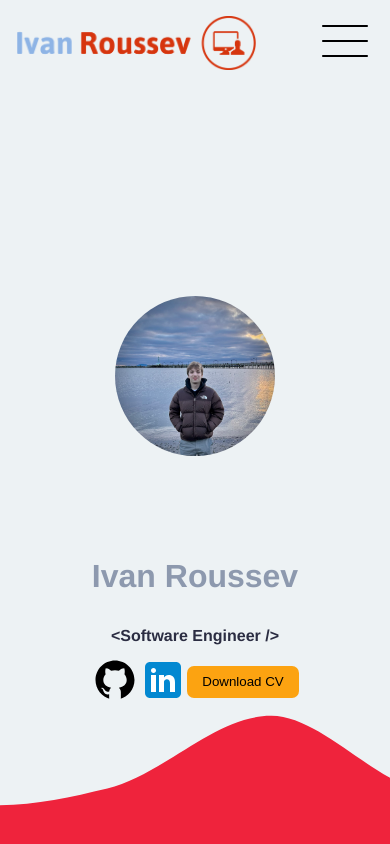
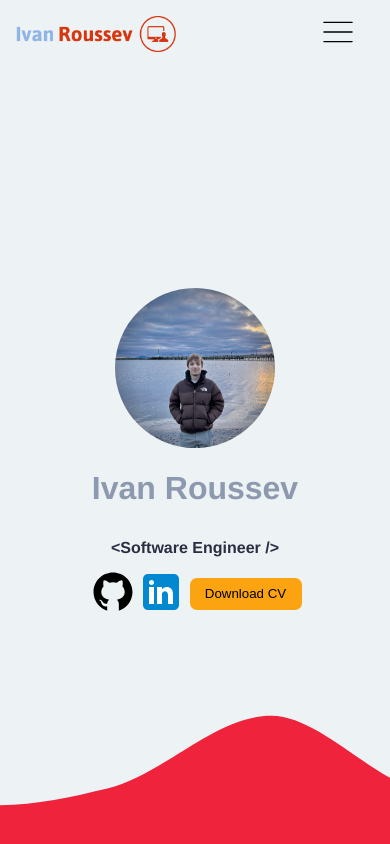
Before and after one commit to IvanRoussev/ivanroussev.com, a React (Create React App) app: page / in a window 390 px wide. Shown: the top 844 px of the page. Built offline with nearby package versions, Linux system fonts and the light colour scheme.

Commit message:
made more changes :)

```diff
--- a/src/App.css
+++ b/src/App.css
@@ -89,6 +89,7 @@ nav ul li a {
   text-align: center;
   width: 7rem;
   height: 2rem;
+  margin-left: 5px;
 }
 
 .cv-button:hover {
@@ -98,6 +99,11 @@ nav ul li a {
 .social-icons {
   display: flex;
   align-items: center;
+}
+
+.linux-image {
+  width: 48px;
+  height: auto;
 }
 
 .content {
@@ -319,17 +325,23 @@ button:hover {
 }
 
 @media (max-width: 800px) {
+  .logo-image {
+    width: 10rem;
+  }
+
   .dvs-header__menuItems {
     display: none;
   }
 
-  .burger-menu {
-    padding-top: 16px;
+  .burger-stack {
+    width: 2rem;
+    margin: 16px;
   }
 
   .dvs-header__menuItems.is-open {
     display: flex;
     flex-direction: column;
+    align-items: flex-end;
   }
   nav ul li {
     display: inline-block;
@@ -345,7 +357,7 @@ button:hover {
   }
 
   .main-home {
-    padding-top: 10rem;
+    padding-top: 4rem;
     display: flex;
     flex-direction: column;
     align-content: center;
@@ -370,7 +382,6 @@ button:hover {
   .homepage-img {
     width: 10rem;
     border-radius: 50%;
-    margin-bottom: 5rem;
     margin-right: 0;
   }
 
--- a/src/components/About.js
+++ b/src/components/About.js
@@ -1,4 +1,4 @@
-import BlobComponent from './BlobComponent';
+import Skills from './Skills';
 import Timeline from './Timeline';
 
 function About() {
@@ -25,7 +25,7 @@ function About() {
         <div>
           <h3 className='technical-skills-title'>My Technical Skills</h3>
           <div className='blob'>
-            <BlobComponent />
+            <Skills />
           </div>
         </div>
         {/* <h2>Timeline</h2>
--- a/src/components/Navbar.js
+++ b/src/components/Navbar.js
@@ -17,7 +17,7 @@ function Navbar() {
           </div>
           <div className='burger-menu'>
             <li className='dvs-header__trigger' onClick={toggleMenu}>
-              <img src={hamburgerStack} alt='stack' />
+              <img src={hamburgerStack} alt='stack' className='burger-stack' />
             </li>
             <div className={`dvs-header__menuItems ${isOpen ? 'is-open' : ''}`}>
               <li>
--- a/src/components/BlobComponent.js
+++ b/src/components/Skills.js
@@ -14,9 +14,10 @@ import Docker from '../images/icons8-docker.svg';
 import Kube from '../images/icons8-kubernetes.svg';
 import iconReact from '../images/icons8-react.svg';
 import terraform from '../images/icons8-terraform.svg';
+import linux from '../images/icons8-linux-48.png';
 import '../BlobComponent.css';
 
-const BlobComponent = () => {
+const Skills = () => {
   return (
     <div className='blob-container'>
       <div className='skills'>
@@ -53,9 +54,13 @@ const BlobComponent = () => {
           <img src={Jenkins} />
           <img src={Gitlab} />
         </div>
+        <div className='os'>
+          <h3>OS</h3>
+          <img src={linux} alt='linux' className='linux-image' />
+        </div>
       </div>
     </div>
   );
 };
 
-export default BlobComponent;
+export default Skills;
```
Also changed, not shown: src/images/icons8-linux-48.png (added).
